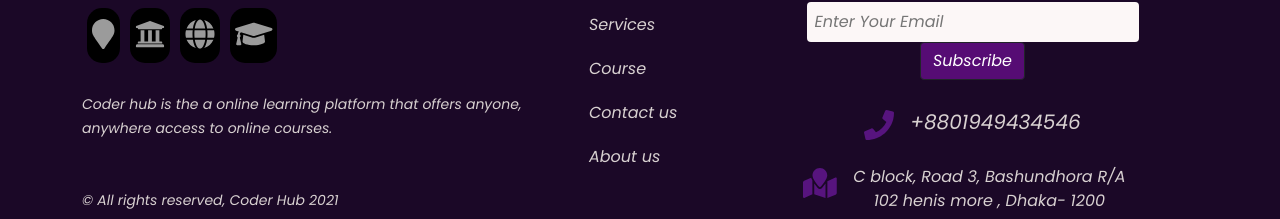
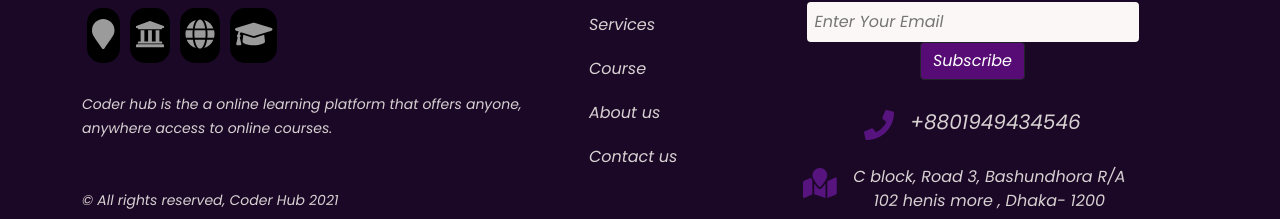
Before and after one commit to kaziragib18/Coder-Hub_react-website, a React (Create React App) app: page / in a window 1280 px wide. Shown: the part 1153-1372 px from the top of the page. Built offline with nearby package versions, Linux system fonts and the light colour scheme.

Commit message:
navigation added to header logo

```diff
--- a/src/Components/Footer/Footer.js
+++ b/src/Components/Footer/Footer.js
@@ -44,8 +44,8 @@ const Footer = () => {
                                                       <li className="footer__menu">Home</li>
                                                       <li className="footer__menu">Services</li>
                                                       <li className="footer__menu">Course</li>
+                                                      <li className="footer__menu">About us</li>
                                                       <li className="footer__menu">Contact us</li>
-                                                      <li className="footer__menu">About us</li>
                                                 </ul>
                                           </div>
                                     </div>
--- a/src/Components/NavBar/NavBar.js
+++ b/src/Components/NavBar/NavBar.js
@@ -1,4 +1,4 @@
-import { NavLink } from "react-router-dom";
+import { NavLink,  } from "react-router-dom";
 import logo from "../..//images/logo/logo-NEW.png";
 import "./NavBar.css";
 
@@ -10,7 +10,9 @@ const NavBar = () => {
           <div className="col-md-2">
             <div className="logo-img">
               {/* site logo adeed */}
+              <NavLink to='/home'>
               <img className="w-100" src={logo} alt="" />
+              </NavLink>
             </div>
           </div>
           <div className="col-md-10">
```
